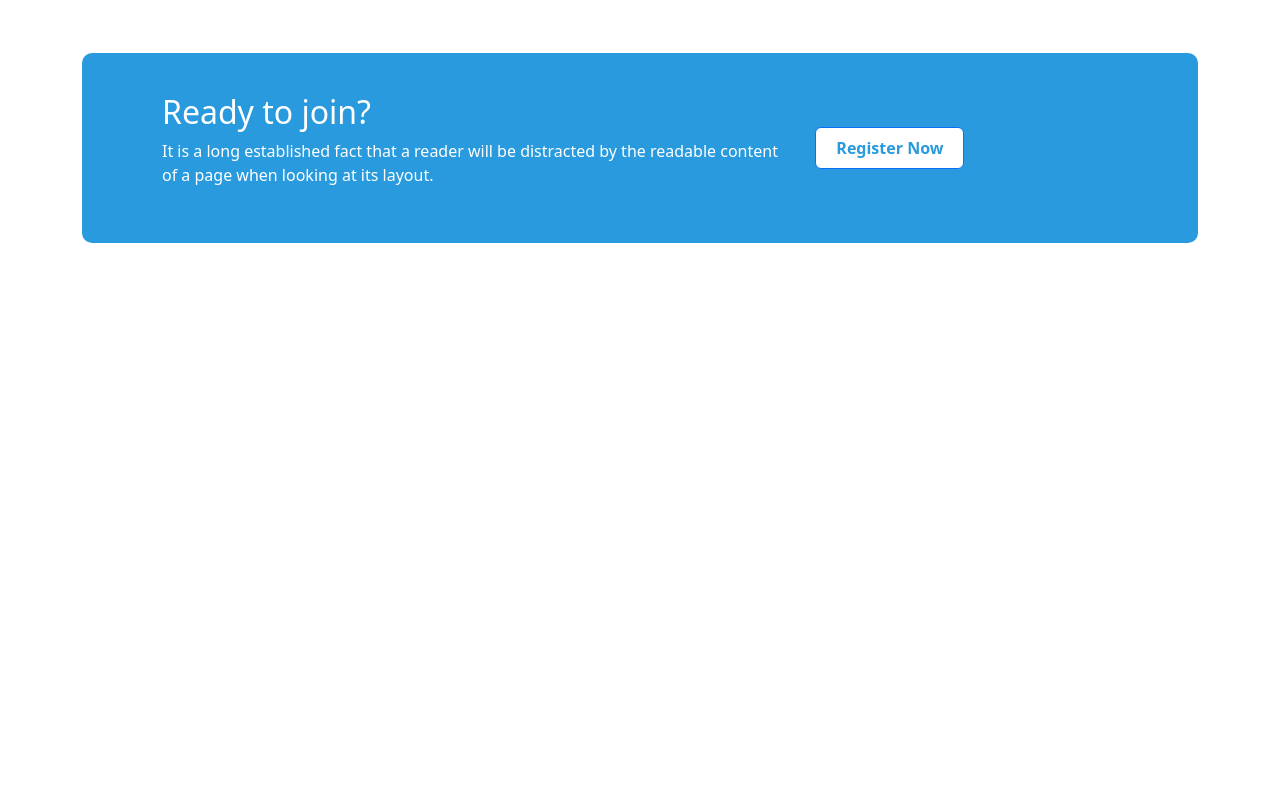
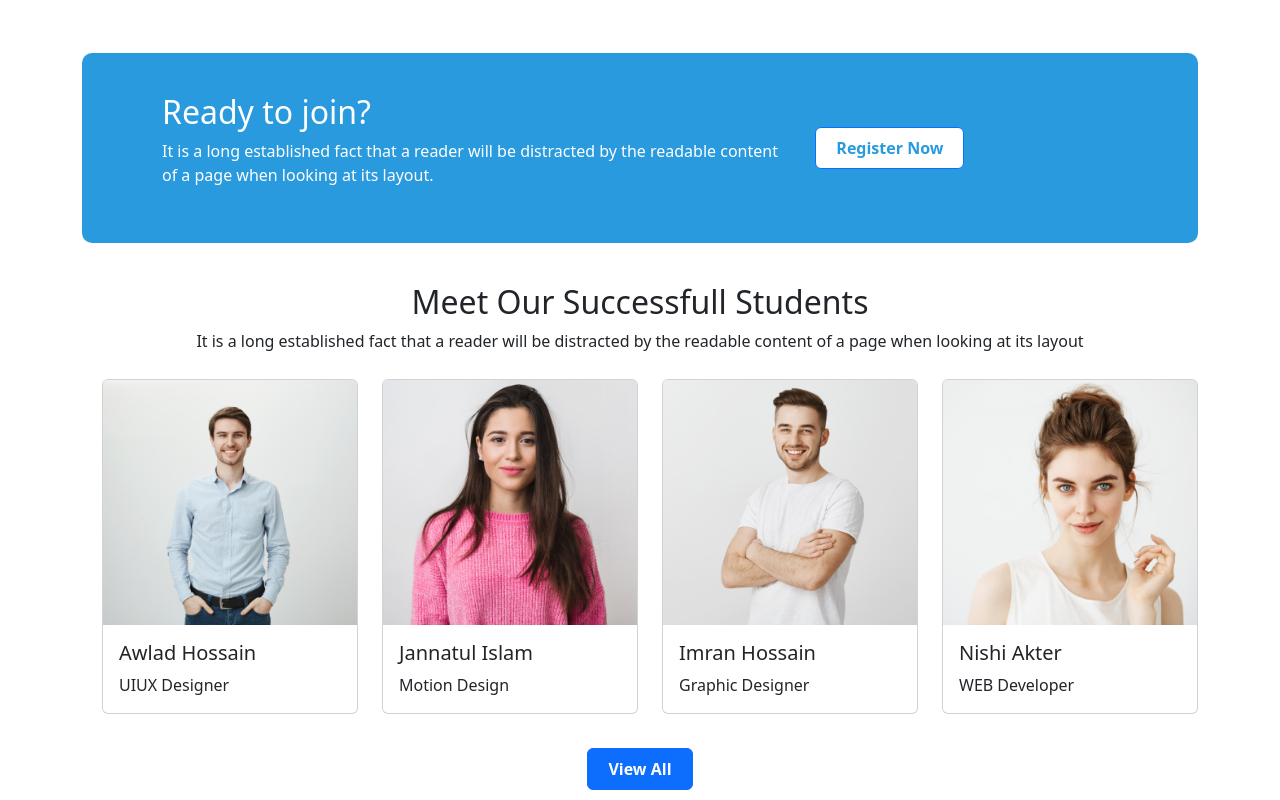
Before and after one commit to Ashiq-Rahi/edTech, a plain HTML site: page index.html in a window 1280 px wide. Shown: the part 2660-3460 px from the top of the page. Before the commit the page ends 2933 px from the top, so only its background shows below. Drawn offline with nearby package versions, Linux system fonts and the light colour scheme.

Commit message:
added students

```diff
--- a/index.html
+++ b/index.html
@@ -250,6 +250,70 @@
             </div>
         </div>
     </div>
+    <!--------------------------- register end----------------------->
+    <div class="container">
+    <!--------------------------- students start----------------------->
+
+        <div class="student">
+            <div class="student-header">
+                <h2>Meet Our Successfull Students</h2>
+                <p>It is a long established fact that a reader will be distracted by the readable content of a page when looking at its layout</p>
+            </div>
+            <div class="student-cards">
+                <div class="row">
+                    <div class="col-md-3">
+                        <div class="student">
+                            <div class="card" style="width: 16rem;">
+                                <img src="/images/student/student-1.png" class="card-img-top" alt="...">
+                                <div class="card-body">
+                                    <h5>Awlad Hossain</h5>
+                                     <p class="card-text">UIUX Designer</p>
+                                </div>
+                            </div>
+                          </div>
+                    </div>
+                    <div class="col-md-3">
+                        <div class="student">
+                            <div class="card" style="width: 16rem;">
+                                <img src="/images/student/student-2.png" class="card-img-top" alt="...">
+                                <div class="card-body">
+                                    <h5>Jannatul Islam</h5>
+                                     <p class="card-text">Motion Design</p>
+                                </div>
+                            </div>
+                          </div>
+                    </div>
+                    <div class="col-md-3">
+                        <div class="student">
+                            <div class="card" style="width: 16rem;">
+                                <img src="/images/student/student-3.png" class="card-img-top" alt="...">
+                                <div class="card-body">
+                                    <h5>Imran Hossain</h5>
+                                     <p class="card-text">Graphic Designer</p>
+                                </div>
+                            </div>
+                          </div>
+                    </div>
+                    <div class="col-md-3">
+                        <div class="student">
+                            <div class="card" style="width: 16rem;">
+                                <img src="/images/student/student-4.png" class="card-img-top" alt="...">
+                                <div class="card-body">
+                                    <h5>Nishi Akter</h5>
+                                     <p class="card-text">WEB Developer</p>
+                                </div>
+                            </div>
+                          </div>
+                    </div>
+                </div>
+            </div>
+            <div class="student-btn d-flex justify-content-center mt-4">
+                <button class="btn btn-primary">View All</button>
+            </div>
+        </div>
+    </div>
+    <!--------------------------- students start----------------------->
+
 
 
 
--- a/style.css
+++ b/style.css
@@ -81,3 +81,13 @@
     background-color: white;
     color: #289ADD;
 }
+/* ---------------student------------------- */
+.student{
+    padding: 10px;
+}
+.student-header{
+    text-align: center;
+}
+.student-header h2{
+    font-size: 2rem;
+}
```
